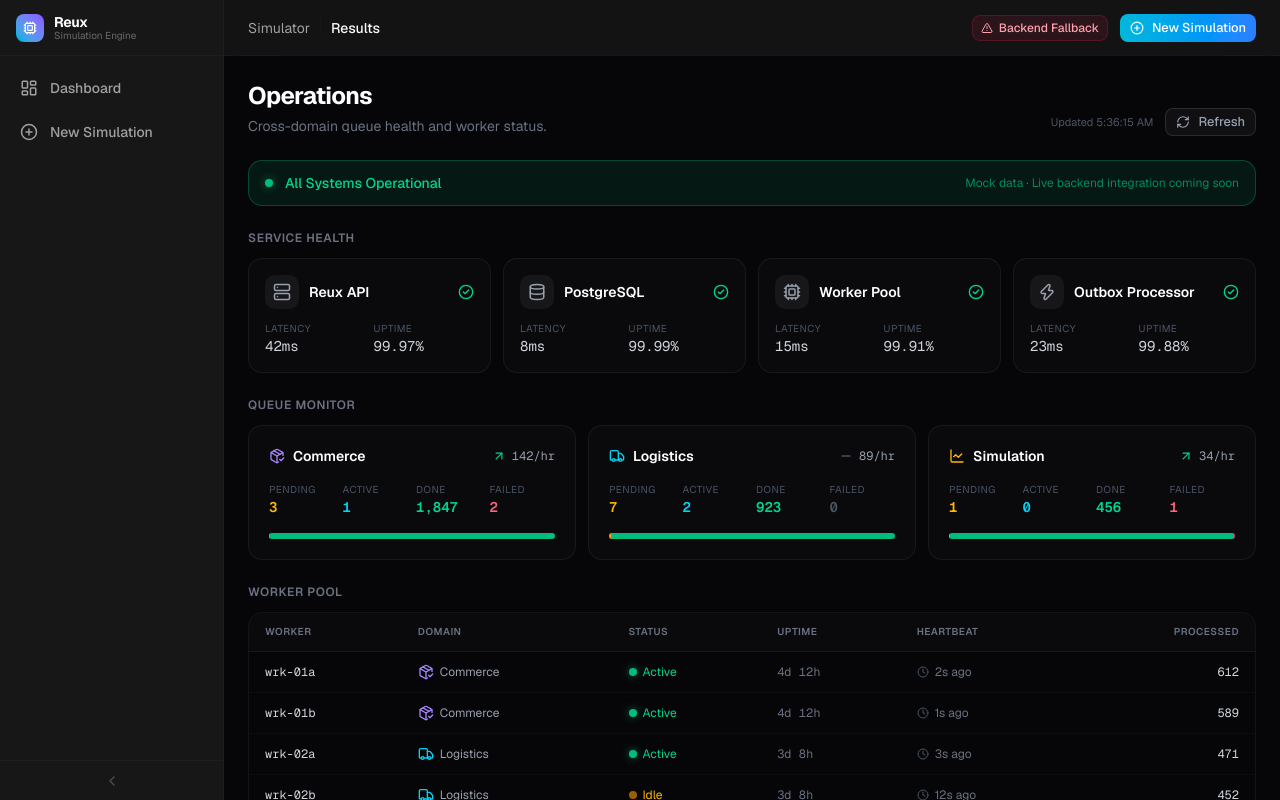
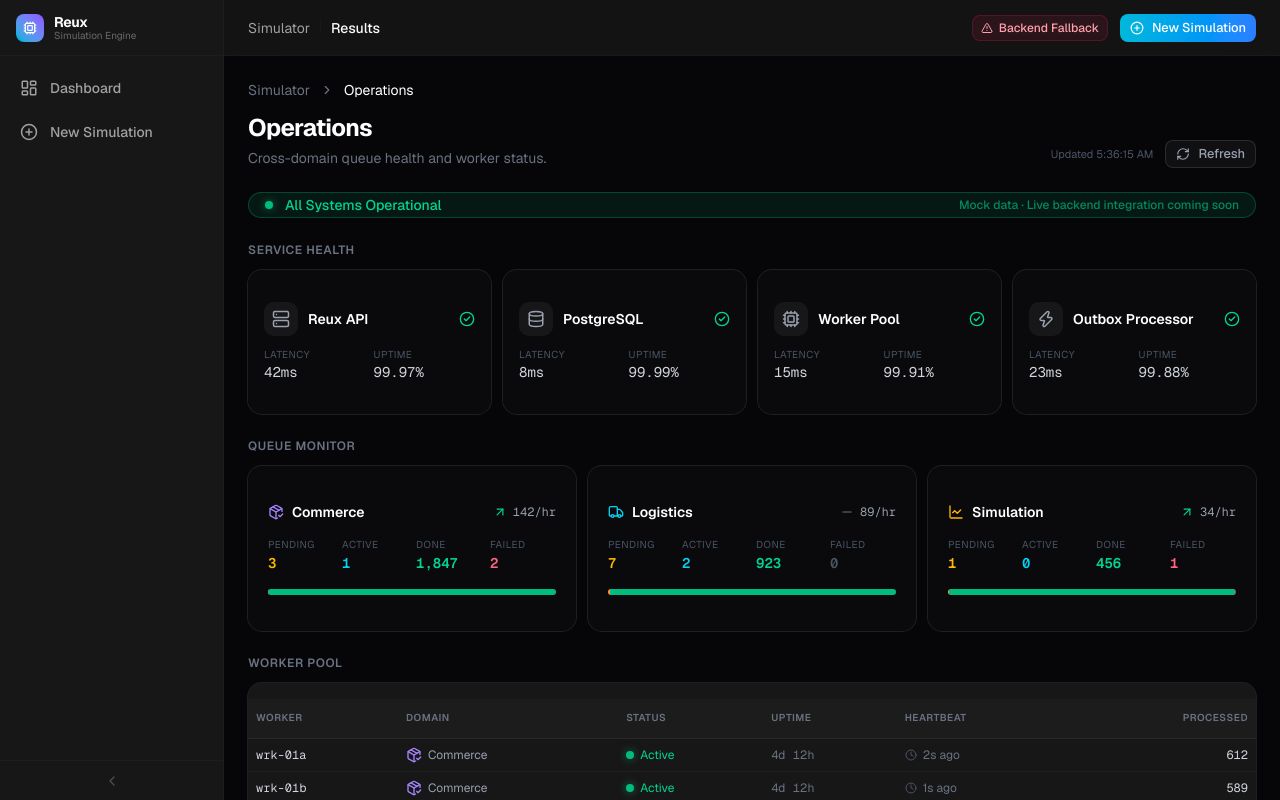
Before and after one commit to benn4105/reuben-web, a Next.js app: page /simulator/ops in a window 1280 px wide. Built offline with nearby package versions, Linux system fonts and the light colour scheme; no server answers.

Commit message:
feat: complete next frontend milestone
- Migrate Ops Dashboard to shadcn Card/Badge
- Migrate Simulator Dashboard info cards to Card
- Migrate Docs page explore links to Card
- Add global error.tsx boundary for simulator routes
- Add Breadcrumb navigation to simulator UI hierarchy

```diff
--- a/src/app/simulator/[id]/page.tsx
+++ b/src/app/simulator/[id]/page.tsx
@@ -24,6 +24,14 @@ import {
 } from "@/components/ui/dropdown-menu";
 import { encodeShareLink, copyToClipboard } from "@/lib/simulation/share";
 import { exportToCsv, exportToPdf } from "@/lib/simulation/export";
+import {
+  Breadcrumb,
+  BreadcrumbItem,
+  BreadcrumbLink,
+  BreadcrumbList,
+  BreadcrumbPage,
+  BreadcrumbSeparator,
+} from "@/components/ui/breadcrumb";
 import { Share2, Check, Download, FileText, FileSpreadsheet, Link2, Clock, MessageSquare, ArrowRight, BarChart3 } from "lucide-react";
 
 const CHART_COLORS = [
@@ -209,6 +217,17 @@ export default function SimulationResultsPage({
       {/* Header */}
       <div className="flex flex-col sm:flex-row sm:items-end justify-between gap-3">
         <div className="min-w-0">
+          <Breadcrumb className="mb-3">
+            <BreadcrumbList>
+              <BreadcrumbItem>
+                <BreadcrumbLink href="/simulator">Simulator</BreadcrumbLink>
+              </BreadcrumbItem>
+              <BreadcrumbSeparator />
+              <BreadcrumbItem>
+                <BreadcrumbPage>Result</BreadcrumbPage>
+              </BreadcrumbItem>
+            </BreadcrumbList>
+          </Breadcrumb>
           <h1 className="text-2xl font-bold text-white tracking-tight truncate">
             {simulation.name}
           </h1>
--- a/src/app/simulator/new/page.tsx
+++ b/src/app/simulator/new/page.tsx
@@ -16,6 +16,14 @@ import type { ScenarioInputs, MetricSnapshot } from "@/lib/simulation/types";
 import { Plus, Trash2, Wand2, Share2, Check, ChevronDown, ChevronUp } from "lucide-react";
 import { cn } from "@/lib/utils";
 import { Button } from "@/components/ui/button";
+import {
+  Breadcrumb,
+  BreadcrumbItem,
+  BreadcrumbLink,
+  BreadcrumbList,
+  BreadcrumbPage,
+  BreadcrumbSeparator,
+} from "@/components/ui/breadcrumb";
 import { SIMULATION_LIMITS } from "@/lib/simulation/constants";
 
 type PresetKey = "expansion" | "optimization" | "surge";
@@ -451,6 +459,17 @@ export default function NewSimulationPage() {
       {/* Page Header */}
       <div className="flex flex-col sm:flex-row sm:items-start justify-between gap-4">
         <div>
+          <Breadcrumb className="mb-3">
+            <BreadcrumbList>
+              <BreadcrumbItem>
+                <BreadcrumbLink href="/simulator">Simulator</BreadcrumbLink>
+              </BreadcrumbItem>
+              <BreadcrumbSeparator />
+              <BreadcrumbItem>
+                <BreadcrumbPage>New Simulation</BreadcrumbPage>
+              </BreadcrumbItem>
+            </BreadcrumbList>
+          </Breadcrumb>
           <div className="flex items-center gap-3">
             <h1 className="text-2xl font-bold text-white tracking-tight">
               Build Simulation
--- a/src/app/simulator/ops/page.tsx
+++ b/src/app/simulator/ops/page.tsx
@@ -21,6 +21,24 @@ import {
   Minus,
 } from "lucide-react";
 import { Button } from "@/components/ui/button";
+import { Card, CardContent } from "@/components/ui/card";
+import { Badge } from "@/components/ui/badge";
+import {
+  Breadcrumb,
+  BreadcrumbItem,
+  BreadcrumbLink,
+  BreadcrumbList,
+  BreadcrumbPage,
+  BreadcrumbSeparator,
+} from "@/components/ui/breadcrumb";
+import {
+  Table,
+  TableBody,
+  TableCell,
+  TableHead,
+  TableHeader,
+  TableRow,
+} from "@/components/ui/table";
 
 // ─── Mock Data ───────────────────────────────────────────────────────────────
 
@@ -163,6 +181,17 @@ export default function OperationsDashboard() {
       {/* Header */}
       <div className="flex flex-col sm:flex-row sm:items-end justify-between gap-3">
         <div>
+          <Breadcrumb className="mb-3">
+            <BreadcrumbList>
+              <BreadcrumbItem>
+                <BreadcrumbLink href="/simulator">Simulator</BreadcrumbLink>
+              </BreadcrumbItem>
+              <BreadcrumbSeparator />
+              <BreadcrumbItem>
+                <BreadcrumbPage>Operations</BreadcrumbPage>
+              </BreadcrumbItem>
+            </BreadcrumbList>
+          </Breadcrumb>
           <h1 className="text-2xl font-bold text-white tracking-tight">Operations</h1>
           <p className="text-sm text-gray-500 mt-1">Cross-domain queue health and worker status.</p>
         </div>
@@ -185,21 +214,22 @@ export default function OperationsDashboard() {
       </div>
 
       {/* Overall Status Banner */}
-      <div className={cn("flex items-center gap-3 px-4 py-3 rounded-xl border", statusColor)}>
+      <Badge variant="outline" className={cn("flex items-center gap-3 px-4 py-3 rounded-xl w-full justify-start", statusColor)}>
         <StatusDot status={overallStatus} />
         <span className="text-sm font-medium">{statusLabel}</span>
         <span className="text-xs opacity-60 ml-auto hidden sm:inline">Mock data · Live backend integration coming soon</span>
-      </div>
+      </Badge>
 
       {/* Service Health Cards */}
       <div>
         <h2 className="text-xs font-semibold text-gray-500 uppercase tracking-wider mb-3">Service Health</h2>
         <div className="grid grid-cols-1 sm:grid-cols-2 lg:grid-cols-4 gap-3">
           {data.services.map(service => (
-            <div
+            <Card
               key={service.name}
-              className="rounded-xl border border-white/[0.06] bg-white/[0.02] p-4 hover:bg-white/[0.04] transition-colors"
+              className="border-white/[0.06] bg-white/[0.02] hover:bg-white/[0.04] transition-colors"
             >
+              <CardContent className="p-4">
                 <div className="flex items-center justify-between mb-3">
                   <div className="flex items-center gap-2.5">
                     <div className="p-2 rounded-lg bg-white/[0.05] text-gray-400">{service.icon}</div>
@@ -217,7 +247,8 @@ export default function OperationsDashboard() {
                     <div className="text-sm font-mono text-gray-300 tabular-nums">{service.uptime}</div>
                   </div>
                 </div>
-            </div>
+              </CardContent>
+            </Card>
           ))}
         </div>
       </div>
@@ -227,10 +258,11 @@ export default function OperationsDashboard() {
         <h2 className="text-xs font-semibold text-gray-500 uppercase tracking-wider mb-3">Queue Monitor</h2>
         <div className="grid grid-cols-1 lg:grid-cols-3 gap-3">
           {data.queues.map(queue => (
-            <div
+            <Card
               key={queue.domain}
-              className="rounded-xl border border-white/[0.06] bg-white/[0.02] p-5 space-y-4"
+              className="border-white/[0.06] bg-white/[0.02]"
             >
+              <CardContent className="p-5 space-y-4">
                 <div className="flex items-center justify-between">
                   <div className="flex items-center gap-2">
                     <DomainIcon domain={queue.domain} />
@@ -260,7 +292,8 @@ export default function OperationsDashboard() {
                   values={[queue.pending, queue.processing, queue.completed, queue.failed]}
                   colors={["bg-amber-500", "bg-cyan-500", "bg-emerald-500", "bg-rose-500"]}
                 />
-            </div>
+              </CardContent>
+            </Card>
           ))}
         </div>
       </div>
@@ -268,30 +301,30 @@ export default function OperationsDashboard() {
       {/* Worker Table */}
       <div>
         <h2 className="text-xs font-semibold text-gray-500 uppercase tracking-wider mb-3">Worker Pool</h2>
-        <div className="rounded-xl border border-white/[0.06] overflow-hidden">
+        <Card className="border-white/[0.06] overflow-hidden">
           <div className="overflow-x-auto">
-            <table className="w-full text-sm" role="table">
-              <thead>
-                <tr className="border-b border-white/[0.06] bg-white/[0.02]">
-                  <th className="text-left px-4 py-3 text-[10px] font-semibold text-gray-500 uppercase tracking-wider">Worker</th>
-                  <th className="text-left px-4 py-3 text-[10px] font-semibold text-gray-500 uppercase tracking-wider">Domain</th>
-                  <th className="text-left px-4 py-3 text-[10px] font-semibold text-gray-500 uppercase tracking-wider">Status</th>
-                  <th className="text-left px-4 py-3 text-[10px] font-semibold text-gray-500 uppercase tracking-wider hidden sm:table-cell">Uptime</th>
-                  <th className="text-left px-4 py-3 text-[10px] font-semibold text-gray-500 uppercase tracking-wider hidden sm:table-cell">Heartbeat</th>
-                  <th className="text-right px-4 py-3 text-[10px] font-semibold text-gray-500 uppercase tracking-wider">Processed</th>
-                </tr>
-              </thead>
-              <tbody>
+            <Table>
+              <TableHeader>
+                <TableRow className="border-b border-white/[0.06] bg-white/[0.02]">
+                  <TableHead className="text-[10px] font-semibold text-gray-500 uppercase tracking-wider">Worker</TableHead>
+                  <TableHead className="text-[10px] font-semibold text-gray-500 uppercase tracking-wider">Domain</TableHead>
+                  <TableHead className="text-[10px] font-semibold text-gray-500 uppercase tracking-wider">Status</TableHead>
+                  <TableHead className="text-[10px] font-semibold text-gray-500 uppercase tracking-wider hidden sm:table-cell">Uptime</TableHead>
+                  <TableHead className="text-[10px] font-semibold text-gray-500 uppercase tracking-wider hidden sm:table-cell">Heartbeat</TableHead>
+                  <TableHead className="text-[10px] font-semibold text-gray-500 uppercase tracking-wider text-right">Processed</TableHead>
+                </TableRow>
+              </TableHeader>
+              <TableBody>
                 {data.workers.map(worker => (
-                  <tr key={worker.id} className="border-b border-white/[0.03] hover:bg-white/[0.02] transition-colors">
-                    <td className="px-4 py-3 font-mono text-xs text-gray-300">{worker.id}</td>
-                    <td className="px-4 py-3">
+                  <TableRow key={worker.id} className="border-b border-white/[0.03] hover:bg-white/[0.02] transition-colors">
+                    <TableCell className="font-mono text-xs text-gray-300">{worker.id}</TableCell>
+                    <TableCell>
                       <div className="flex items-center gap-1.5">
                         <DomainIcon domain={worker.domain} />
                         <span className="text-gray-400 text-xs">{worker.domain}</span>
                       </div>
-                    </td>
-                    <td className="px-4 py-3">
+                    </TableCell>
+                    <TableCell>
                       <div className="flex items-center gap-1.5">
                         <StatusDot status={worker.status} />
                         <span className={cn(
@@ -301,29 +334,30 @@ export default function OperationsDashboard() {
                           {worker.status}
                         </span>
                       </div>
-                    </td>
-                    <td className="px-4 py-3 text-xs text-gray-500 font-mono hidden sm:table-cell">{worker.uptime}</td>
-                    <td className="px-4 py-3 hidden sm:table-cell">
+                    </TableCell>
+                    <TableCell className="text-xs text-gray-500 font-mono hidden sm:table-cell">{worker.uptime}</TableCell>
+                    <TableCell className="hidden sm:table-cell">
                       <div className="flex items-center gap-1.5">
                         <Clock size={12} className="text-gray-600" />
                         <span className="text-xs text-gray-500">{worker.lastHeartbeat}</span>
                       </div>
-                    </td>
-                    <td className="px-4 py-3 text-right font-mono text-xs text-gray-300 tabular-nums">{worker.processed.toLocaleString()}</td>
-                  </tr>
+                    </TableCell>
+                    <TableCell className="text-right font-mono text-xs text-gray-300 tabular-nums">{worker.processed.toLocaleString()}</TableCell>
+                  </TableRow>
                 ))}
-              </tbody>
-            </table>
+              </TableBody>
+            </Table>
           </div>
-        </div>
+        </Card>
       </div>
 
       {/* Cross-Domain Summary */}
-      <div className="rounded-xl border border-white/[0.06] bg-white/[0.02] p-5">
+      <Card className="border-white/[0.06] bg-white/[0.02]">
+        <CardContent className="p-5">
           <div className="flex items-center gap-2 mb-4">
             <Activity size={16} className="text-cyan-400" />
             <h3 className="text-sm font-semibold text-white">Cross-Domain Overview</h3>
-          <span className="text-[10px] text-gray-600 bg-white/[0.05] px-2 py-0.5 rounded-md ml-auto">Mock data</span>
+            <Badge variant="outline" className="ml-auto text-[10px] text-gray-600 border-white/10">Mock data</Badge>
           </div>
           <p className="text-xs text-gray-500 mb-4">
             This dashboard will connect to the live Reux backend to display real-time queue depth, worker health, and cross-domain throughput once the operations API is available.
@@ -341,7 +375,8 @@ export default function OperationsDashboard() {
               </div>
             ))}
           </div>
-      </div>
+        </CardContent>
+      </Card>
     </div>
   );
 }
--- /dev/null
+++ b/src/components/ui/breadcrumb.tsx
@@ -0,0 +1,112 @@
+import * as React from "react"
+import { ChevronRight, MoreHorizontal } from "lucide-react"
+
+import { cn } from "@/lib/utils"
+
+const Breadcrumb = React.forwardRef<
+  HTMLElement,
+  React.ComponentPropsWithoutRef<"nav"> & {
+    separator?: React.ReactNode
+  }
+>(({ ...props }, ref) => <nav ref={ref} aria-label="breadcrumb" {...props} />)
+Breadcrumb.displayName = "Breadcrumb"
+
+const BreadcrumbList = React.forwardRef<
+  HTMLOListElement,
+  React.ComponentPropsWithoutRef<"ol">
+>(({ className, ...props }, ref) => (
+  <ol
+    ref={ref}
+    className={cn(
+      "flex flex-wrap items-center gap-1.5 break-words text-sm text-gray-500 sm:gap-2.5",
+      className
+    )}
+    {...props}
+  />
+))
+BreadcrumbList.displayName = "BreadcrumbList"
+
+const BreadcrumbItem = React.forwardRef<
+  HTMLLIElement,
+  React.ComponentPropsWithoutRef<"li">
+>(({ className, ...props }, ref) => (
+  <li
+    ref={ref}
+    className={cn("inline-flex items-center gap-1.5", className)}
+    {...props}
+  />
+))
+BreadcrumbItem.displayName = "BreadcrumbItem"
+
+import Link from "next/link"
+
+const BreadcrumbLink = React.forwardRef<
+  HTMLAnchorElement,
+  React.ComponentPropsWithoutRef<typeof Link>
+>(({ className, ...props }, ref) => {
+  return (
+    <Link
+      ref={ref}
+      className={cn("transition-colors hover:text-white", className)}
+      {...props}
+    />
+  )
+})
+BreadcrumbLink.displayName = "BreadcrumbLink"
+
+const BreadcrumbPage = React.forwardRef<
+  HTMLSpanElement,
+  React.ComponentPropsWithoutRef<"span">
+>(({ className, ...props }, ref) => (
+  <span
+    ref={ref}
+    role="link"
+    aria-disabled="true"
+    aria-current="page"
+    className={cn("font-normal text-white", className)}
+    {...props}
+  />
+))
+BreadcrumbPage.displayName = "BreadcrumbPage"
+
+const BreadcrumbSeparator = ({
+  children,
+  className,
+  ...props
+}: React.ComponentProps<"li">) => (
+  <li
+    role="presentation"
+    aria-hidden="true"
+    className={cn("[&>svg]:w-3.5 [&>svg]:h-3.5", className)}
+    {...props}
+  >
+    {children ?? <ChevronRight />}
+  </li>
+)
+BreadcrumbSeparator.displayName = "BreadcrumbSeparator"
+
+const BreadcrumbEllipsis = ({
+  className,
+  ...props
+}: React.ComponentProps<"span">) => (
+  <span
+    role="presentation"
+    aria-hidden="true"
+    className={cn("flex h-9 w-9 items-center justify-center", className)}
+    {...props}
+  >
+    <MoreHorizontal className="h-4 w-4" />
+    <span className="sr-only">More</span>
+  </span>
+)
+BreadcrumbEllipsis.displayName = "BreadcrumbEllipsis"
+
+export {
+  Breadcrumb,
+  BreadcrumbList,
+  BreadcrumbItem,
+  BreadcrumbLink,
+  BreadcrumbPage,
+  BreadcrumbSeparator,
+  BreadcrumbEllipsis,
+}
```
Also changed, not shown: src/app/(marketing)/docs/page.tsx (+6 -2 lines), src/app/simulator/error.tsx (added, +61 -0 lines), src/app/simulator/page.tsx (+12 -6 lines). Lines whose indentation alone changed are shown as unchanged.
